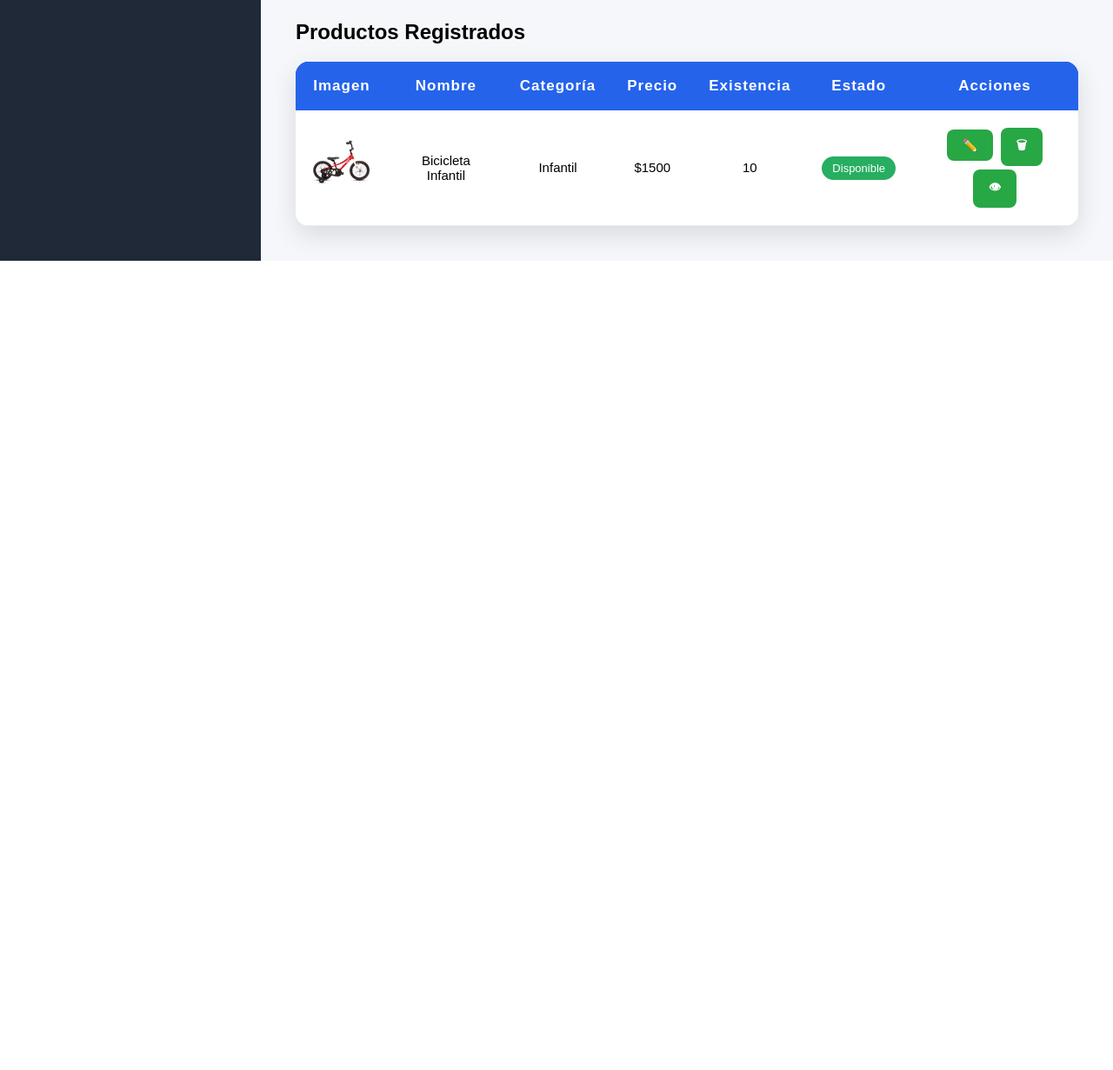
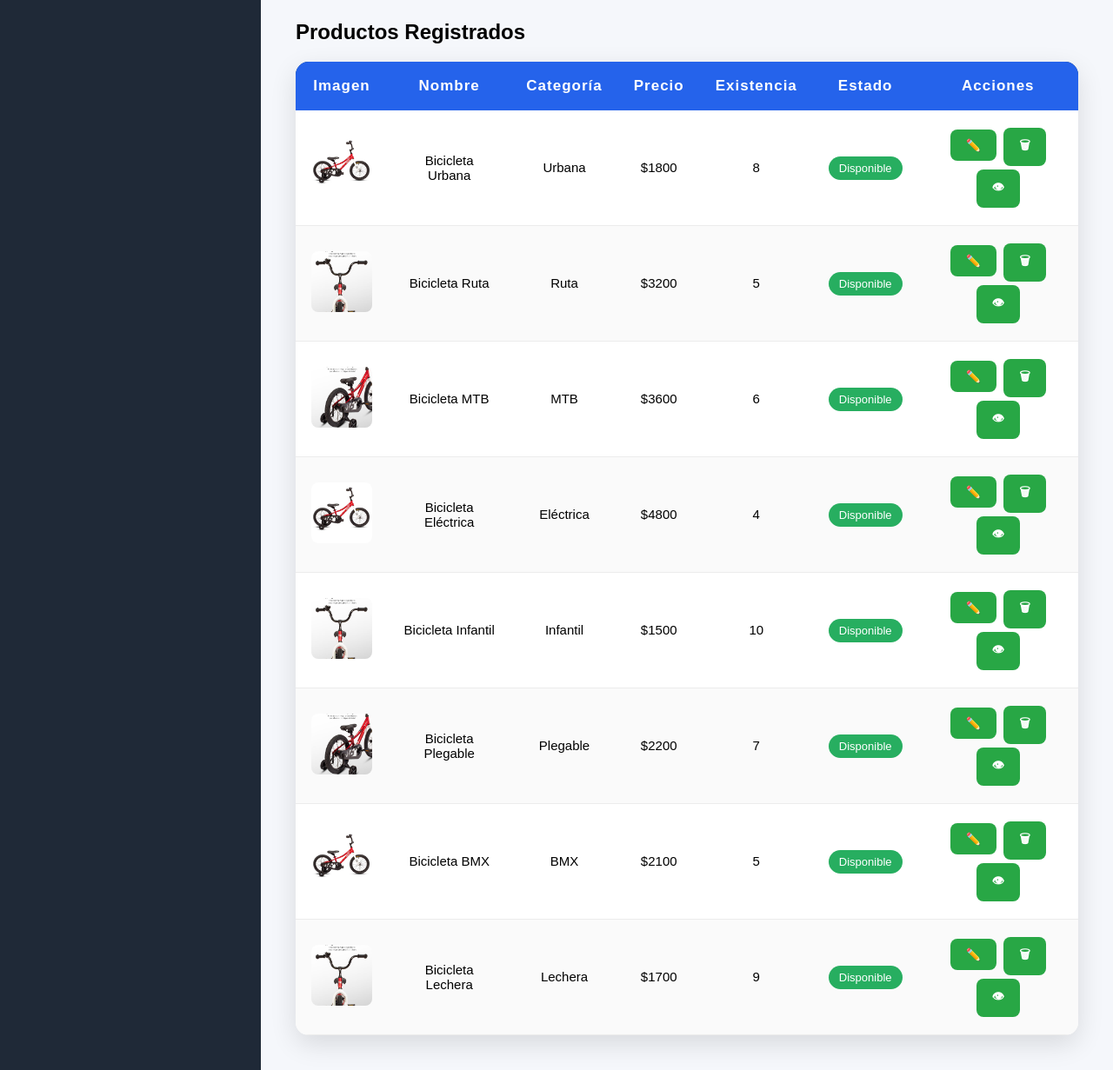
Before and after one commit to Uri-code010/AgenciaBicicletasUnicornioAzul, a plain HTML site: page productosAdmin.html in a window 1280 px wide. Shown: the part 1449-2680 px from the top of the page at 87% size. Before the commit the page ends 1749 px from the top, so only its background shows below. Drawn offline with Linux system fonts and the light colour scheme.

Commit message:
Actualización

```diff
--- a/js/productosAdmin.js
+++ b/js/productosAdmin.js
@@ -2,8 +2,102 @@
 // ADMINISTRADOR DE PRODUCTOS
 //===============================
 
-let productos =
-JSON.parse(localStorage.getItem("productos")) || [];
+const PRODUCTOS_INICIALES = [
+    {
+        nombre: "Bicicleta Urbana",
+        categoria: "Urbana",
+        etiqueta: "Popular",
+        precio: 1800,
+        descripcion: "Diseño cómodo y práctico para ciudad, desplazamientos diarios y paseo.",
+        imagen: "img/bici16.avif",
+        existencia: 8,
+        estado: "Disponible"
+    },
+    {
+        nombre: "Bicicleta Ruta",
+        categoria: "Ruta",
+        etiqueta: "Nuevo",
+        precio: 3200,
+        descripcion: "Ligera y veloz para rutas, entrenamientos y recorridos largos.",
+        imagen: "img/bici162.avif",
+        existencia: 5,
+        estado: "Disponible"
+    },
+    {
+        nombre: "Bicicleta MTB",
+        categoria: "MTB",
+        etiqueta: "Destacada",
+        precio: 3600,
+        descripcion: "Ideal para terrenos irregulares, montaña y aventuras fuera de la ciudad.",
+        imagen: "img/bici163.avif",
+        existencia: 6,
+        estado: "Disponible"
+    },
+    {
+        nombre: "Bicicleta Eléctrica",
+        categoria: "Eléctrica",
+        etiqueta: "Eco",
+        precio: 4800,
+        descripcion: "Potencia y confort para trayectos largos con menos esfuerzo.",
+        imagen: "img/bici16.avif",
+        existencia: 4,
+        estado: "Disponible"
+    },
+    {
+        nombre: "Bicicleta Infantil",
+        categoria: "Infantil",
+        etiqueta: "Nuevo",
+        precio: 1500,
+        descripcion: "Segura, ligera y perfecta para aprender a pedalear con confianza.",
+        imagen: "img/bici162.avif",
+        existencia: 10,
+        estado: "Disponible"
+    },
+    {
+        nombre: "Bicicleta Plegable",
+        categoria: "Plegable",
+        etiqueta: "Oferta",
+        precio: 2200,
+        descripcion: "Compacta y fácil de guardar, ideal para transporte y uso diario.",
+        imagen: "img/bici163.avif",
+        existencia: 7,
+        estado: "Disponible"
+    },
+    {
+        nombre: "Bicicleta BMX",
+        categoria: "BMX",
+        etiqueta: "Popular",
+        precio: 2100,
+        descripcion: "Diseñada para trucos, urbanismo y un estilo muy dinámico.",
+        imagen: "img/bici16.avif",
+        existencia: 5,
+        estado: "Disponible"
+    },
+    {
+        nombre: "Bicicleta Lechera",
+        categoria: "Lechera",
+        etiqueta: "Clásica",
+        precio: 1700,
+        descripcion: "Cómoda y resistente, perfecta para trayectos sencillos y paseo.",
+        imagen: "img/bici162.avif",
+        existencia: 9,
+        estado: "Disponible"
+    }
+];
+
+let productos = [];
+
+try {
+    const productosGuardados = JSON.parse(localStorage.getItem("productos"));
+
+    if (Array.isArray(productosGuardados) && productosGuardados.length > 0) {
+        productos = productosGuardados;
+    } else {
+        productos = PRODUCTOS_INICIALES;
+    }
+} catch (error) {
+    productos = PRODUCTOS_INICIALES;
+}
 
 let indiceEditando = null;
 const UMBRAL_STOCK_BAJO = 3;
@@ -19,18 +113,7 @@ function actualizarModoFormulario() {
 }
 
 if(productos.length === 0){
-    productos = [
-        {
-            nombre: "Bicicleta Infantil",
-            categoria: "Infantil",
-            etiqueta: "Nuevo",
-            precio: 1500,
-            descripcion: "Bicicleta ideal para niños y niñas que están aprendiendo a montar. Diseño seguro, ligero y resistente.",
-            imagen: "img/bici16.avif",
-            existencia: 10,
-            estado: "Disponible"
-        }
-    ];
+    productos = PRODUCTOS_INICIALES;
 }
 
 //normalizar productos antiguos
```
Also changed, not shown: js/catalogoDinamico.js (+98 -4 lines), registro.html (+2 -0 lines).
